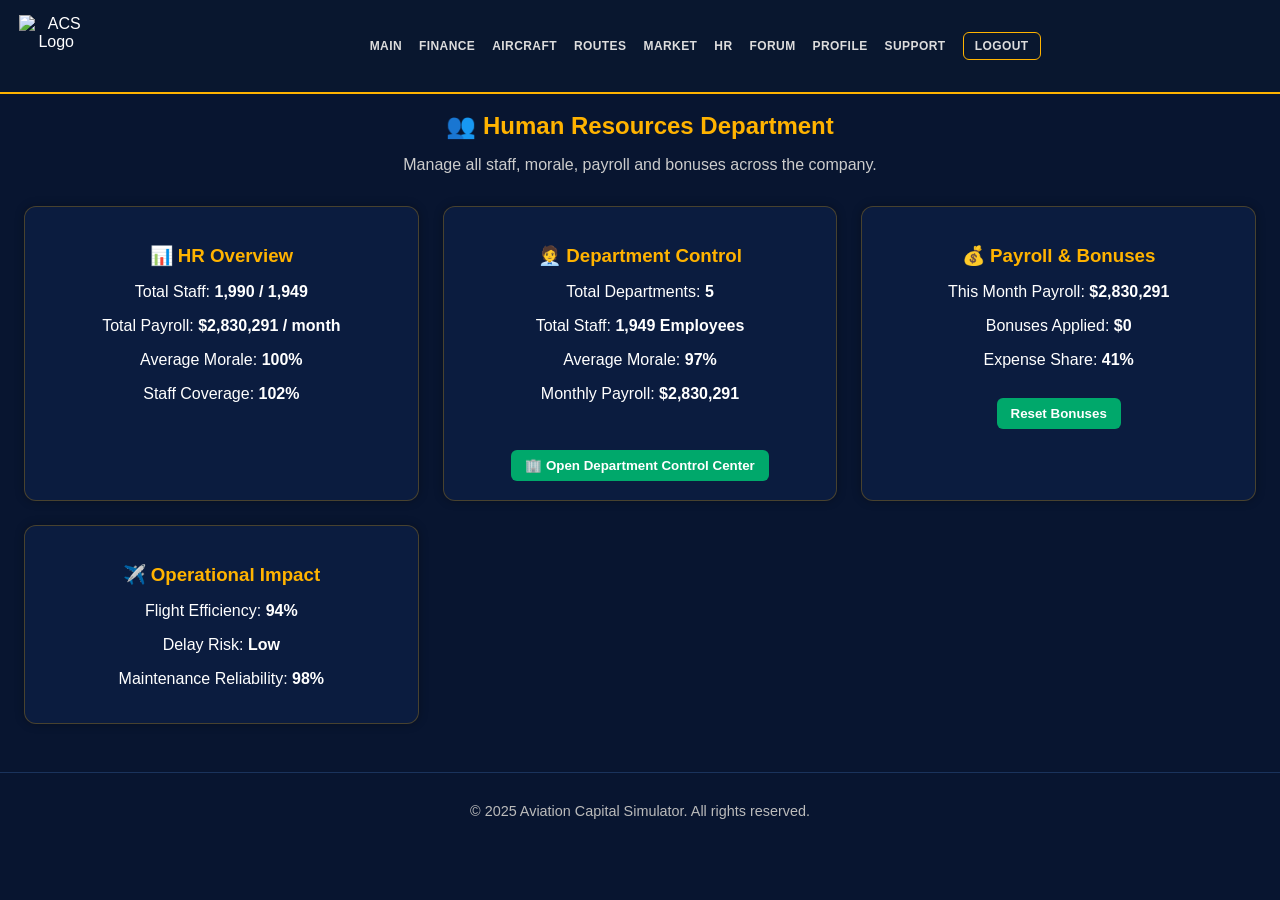
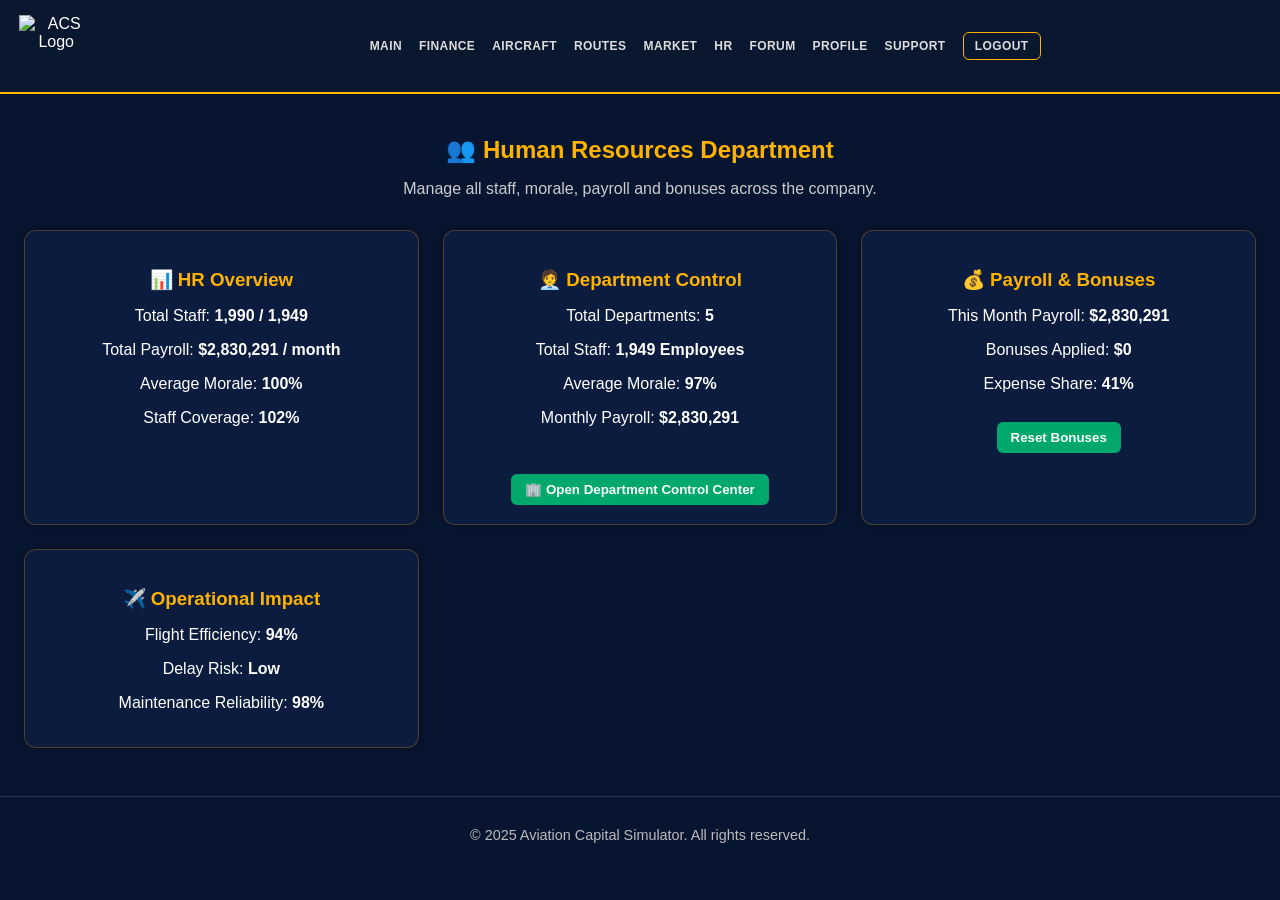

Increase padding-top to prevent header overlap

--- a/styles.css
+++ b/styles.css
@@ -7,7 +7,7 @@ body {
   background: #0A1630;
   color: white;
   text-align: center;
-  padding-top: 80px; /* to prevent header overlap */
+  padding-top: 104px; /* to prevent header overlap */
   overflow-x: hidden;
 }
 
